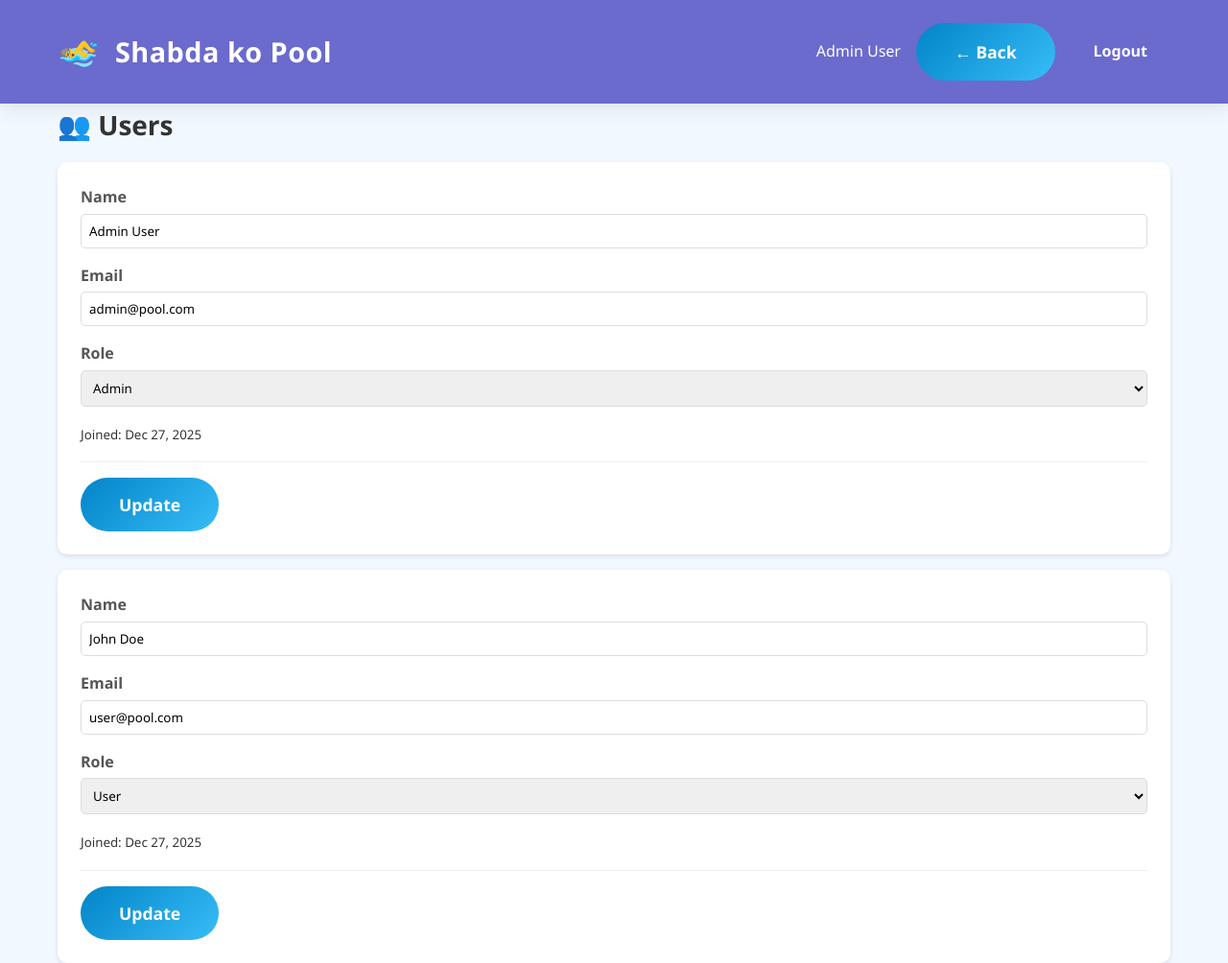
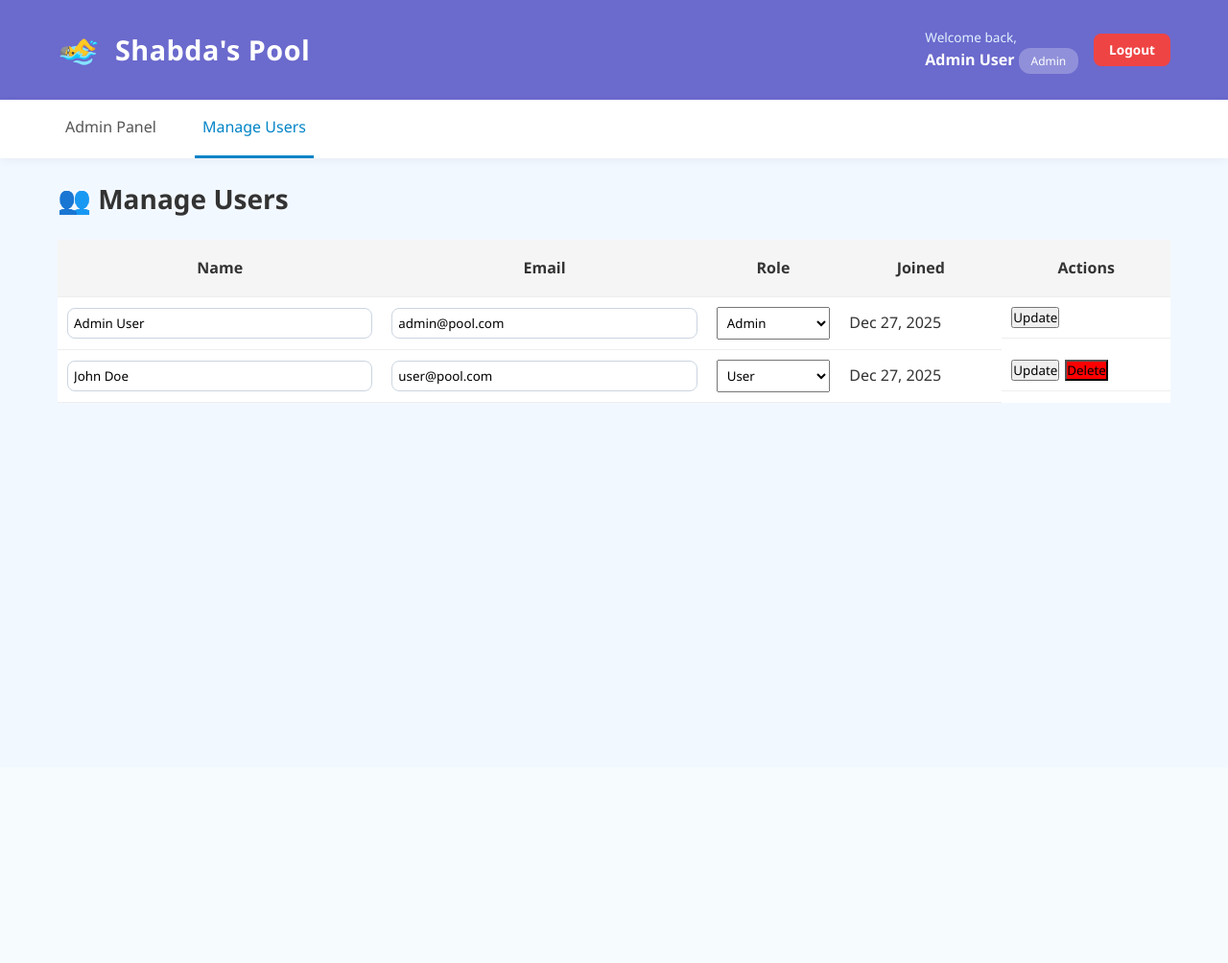
Before and after one commit to Shabda29/Swimming-Training-System29, a PHP site: page /admin_users.php in a window 1280 px wide. Shown: the whole page at 96% size. After the commit the page ends 420 px from the top, so only its background shows below. Run offline with PHP 8.4, Linux system fonts and the light colour scheme; a user stored in the database is signed in; data comes from the database, SQL or seed files in the repository; data that the repository does not hold is empty.

Commit message:
Add files via upload
admin dashboard has been modified along with added the admin users

```diff
--- a/swimming_pool/About.php
+++ b/swimming_pool/About.php
@@ -18,7 +18,7 @@ $stmt->close();
 <head>
     <meta charset="UTF-8">
     <meta name="viewport" content="width=device-width, initial-scale=1.0">
-    <title>My Bookings - habda ko pool</title>
+    <title>My Bookings - shabda's pool</title>
     <link rel="stylesheet" href="style.css">
 </head>
 <body>
@@ -27,7 +27,7 @@ $stmt->close();
             <div class="header-content">
                 <div class="logo-section">
                     <span class="logo">🏊‍♂</span>
-                    <h1>Shabda ko pool</h1>
+                    <h1>Shabda's pool</h1>
                 </div>
                 <div class="user-section">
                     <div class="user-info">
--- a/swimming_pool/Contact.php
+++ b/swimming_pool/Contact.php
@@ -18,7 +18,7 @@ $stmt->close();
 <head>
     <meta charset="UTF-8">
     <meta name="viewport" content="width=device-width, initial-scale=1.0">
-    <title>My Bookings - habda ko pool</title>
+    <title>My Bookings - shabda's pool</title>
     <link rel="stylesheet" href="style.css">
     <link rel="stylesheet" href="https://cdnjs.cloudflare.com/ajax/libs/font-awesome/6.5.0/css/all.min.css"/>
 </head>
@@ -28,7 +28,7 @@ $stmt->close();
             <div class="header-content">
                 <div class="logo-section">
                     <span class="logo">🏊‍♂</span>
-                    <h1>Shabda ko pool</h1>
+                    <h1>Shabda's pool</h1>
                 </div>
                 <div class="user-section">
                     <div class="user-info">
--- a/swimming_pool/admin_users.php
+++ b/swimming_pool/admin_users.php
@@ -8,112 +8,165 @@ if (!isAdmin()) {
 }
 
 if ($_SERVER['REQUEST_METHOD'] === 'POST') {
-    $user_id = $_POST['user_id'] ?? 0;
-    $action = $_POST['action'] ?? '';
+    $user_id = (int)($_POST['user_id'] ?? 0);
+    $action  = $_POST['action'] ?? '';
 
+    /* ========= UPDATE USER ========= */
+    if ($action === 'update') {
+        $name  = trim($_POST['name']);
+        $email = trim($_POST['email']);
+        $role  = $_POST['role'];
 
-    if ($action === 'update') {
-        $name = trim($_POST['name']);
-        $email = trim($_POST['email']);
-        $role = $_POST['role'];
-
-        $stmt = $conn->prepare("UPDATE users SET name = ?, email = ?, role = ? WHERE id = ?");
+        $stmt = $conn->prepare(
+            "UPDATE users SET name = ?, email = ?, role = ? WHERE id = ?"
+        );
         $stmt->bind_param("sssi", $name, $email, $role, $user_id);
         $stmt->execute();
         $stmt->close();
 
-        $_SESSION['message'] = "✓ User updated";
-        header('Location: admin_users.php');
+        $_SESSION['message'] = "✓ User updated successfully";
+        header("Location: admin_users.php");
         exit();
     }
+
+    /* ========= DELETE USER (FK SAFE) ========= */
+    if ($action === 'delete' && $user_id != $_SESSION['user_id']) {
+
+    // DELETE USER BOOKINGS FIRST
+    $stmt = $conn->prepare("DELETE FROM bookings WHERE user_id = ?");
+    $stmt->bind_param("i", $user_id);
+    $stmt->execute();
+    $stmt->close();
+
+    // DELETE USER
+    $stmt = $conn->prepare("DELETE FROM users WHERE id = ?");
+    $stmt->bind_param("i", $user_id);
+    $stmt->execute();
+    $stmt->close();
+
+    $_SESSION['message'] = "✓ User and bookings deleted";
+    header("Location: admin_users.php");
+    exit();
 }
 
+}
+
+
 $users = $conn->query("SELECT * FROM users ORDER BY created_at DESC");
+$pending_count = $conn->query("SELECT COUNT(*) AS c FROM bookings WHERE status='pending'")
+                      ->fetch_assoc()['c'];
 ?>
 <!DOCTYPE html>
 <html lang="en">
 <head>
 <meta charset="UTF-8">
-    <meta name="viewport" content="width=device-width, initial-scale=1.0">
-    <title>Users - Admin</title>
+<title>Manage Users</title>
 <link rel="stylesheet" href="style.css">
 </head>
 <body>
+
 <header class="header">
-        <div class="container">
-            <div class="header-content">
+    <div class="container header-content">
         <div class="logo-section">
-                    <span class="logo">🏊‍♂</span>
-                    <h1>Shabda ko Pool</h1>
+            <span class="logo">🏊‍♂️</span>
+            <h1>Shabda's Pool</h1>
         </div>
         <div class="user-section">
-                    <span><?php echo htmlspecialchars($_SESSION['user_name']); ?></span>
-                    <a href="admin.php" class="btn btn-primary">← Back</a>
-                    <a href="logout.php" class="btn btn-logout">Logout</a>
+            <div class="user-info">
+                <p>Welcome back,</p>
+                <strong><?php echo htmlspecialchars($_SESSION['user_name']); ?></strong>
+                <span class="badge">Admin</span>
             </div>
+            <a href="logout.php" class="btn btn-danger btn-sm">Logout</a>
         </div>
     </div>
 </header>
 
+<nav class="nav">
+<div class="container">
+    <a href="admin.php" class="nav-link">
+        Admin Panel
+        <?php if ($pending_count > 0): ?>
+            <span class="notification-badge"><?php echo $pending_count; ?></span>
+        <?php endif; ?>
+    </a>
+    <a href="admin_users.php" class="nav-link active">Manage Users</a>
+</div>
+</nav>
+
 <main class="container">
-        <h2>👥 Users</h2>
+<h2 style="margin-top:20px; margin-bottom:20px;">👥 Manage Users</h2>
 
 <?php if (isset($_SESSION['message'])): ?>
-            <div class="alert"><?php echo $_SESSION['message']; unset($_SESSION['message']); ?></div>
+<div class="alert">
+    <?php echo $_SESSION['message']; unset($_SESSION['message']); ?>
+</div>
 <?php endif; ?>
 
-        <?php if ($users->num_rows === 0): ?>
-            <div class="empty">No users found</div>
-        <?php else: ?>
-            <div class="grid">
+<table class="users-table" style="border-collapse:collapse; height:70%;">
+<thead style="height:60px;">
+<tr>
+    <th>Name</th>
+    <th>Email</th>
+    <th>Role</th>
+    <th>Joined</th>
+    <th>Actions</th>
+</tr>
+</thead>
+<tbody>
+
 <?php while ($user = $users->fetch_assoc()): ?>
-                    <div class="card">
-                        <form method="POST" class="edit-form">
+<tr style="text-align:left;">
+    <!-- ✅ FORM IS INSIDE TD (VALID HTML) -->
+    <td>
+        <form method="POST">
         <input type="hidden" name="user_id" value="<?php echo $user['id']; ?>">
+        <input type="text" name="name" value="<?php echo htmlspecialchars($user['name']); ?>" required>
+    </td>
 
-                            <div class="form-group">
-                                <label>Name</label>
-                                <input type="text" name="name" value="<?php echo htmlspecialchars($user['name']); ?>" required>
-                            </div>
+    <td>
+        <input type="email" name="email" value="<?php echo htmlspecialchars($user['email']); ?>" required>
+    </td>
 
-                            <div class="form-group">
-                                <label>Email</label>
-                                <input type="email" name="email" value="<?php echo htmlspecialchars($user['email']); ?>" required>
-                            </div>
+    <td>
+        <select name="role" required>
+            <option value="user" <?php if ($user['role']=='user') echo 'selected'; ?>>User</option>
+            <option value="admin" <?php if ($user['role']=='admin') echo 'selected'; ?>>Admin</option>
+        </select>
+    </td>
 
-                            <div class="form-group">
-                                <label>Role</label>
-                                <select name="role">
-                                    <option value="user" <?php echo $user['role'] === 'user' ? 'selected' : ''; ?>>User</option>
-                                    <option value="admin" <?php echo $user['role'] === 'admin' ? 'selected' : ''; ?>>Admin</option>
-                                </select>
-                            </div>
+    <td>
+        <?php echo date('M j, Y', strtotime($user['created_at'])); ?>
+    </td>
 
-                            <div class="form-group">
-                                <small>Joined: <?php echo date('M j, Y', strtotime($user['created_at'])); ?></small>
-                            </div>
+    <td class="actions">
+        <button type="submit" name="action" value="update">
+            Update
+        </button>
 
-                            <div class="actions">
-                                <button type="submit" name="action" value="update" class="btn btn-primary">Update</button>
         <?php if ($user['id'] != $_SESSION['user_id']): ?>
+            <button type="submit" name="action" value="delete" style="background-color:red;"
+                onclick="return confirm('Are you sure you want to delete this user?');">
+                Delete
+            </button>
         <?php endif; ?>
-                            </div>
         </form>
-                    </div>
+    </td>
+</tr>
 <?php endwhile; ?>
-            </div>
-        <?php endif; ?>
+
+</tbody>
+</table>
 </main>
 
 <style>
-        .grid { display: grid; gap: 1rem; }
-        .card { background: white; padding: 1.5rem; border-radius: 10px; box-shadow: 0 2px 5px rgba(0,0,0,0.1); }
-        .form-group { margin-bottom: 1rem; }
-        .form-group label { display: block; margin-bottom: 0.25rem; color: #555; }
-        .form-group input, .form-group select { width: 100%; padding: 0.5rem; border: 1px solid #ddd; border-radius: 5px; }
-        .actions { display: flex; gap: 0.5rem; margin-top: 1rem; padding-top: 1rem; border-top: 1px solid #eee; }
-        .alert { background: #d4edda; color: #155724; padding: 1rem; border-radius: 5px; margin-bottom: 1rem; }
-        .empty { text-align: center; padding: 3rem; color: #666; }
+.users-table{width:100%;border-collapse:collapse;margin-top:20px;background:#fff}
+.users-table th,.users-table td{padding:10px;border-bottom:1px solid #eee}
+.users-table th{background:#f5f5f5}
+.users-table input,.users-table select{width:100%;padding:6px}
+.actions{display:flex;gap:6px}
+.alert{background:#d4edda;padding:10px;margin-bottom:10px}
 </style>
+
 </body>
 </html>
--- a/swimming_pool/book.php
+++ b/swimming_pool/book.php
@@ -53,7 +53,7 @@ if ($_SERVER['REQUEST_METHOD'] === 'POST' && isset($_POST['book_session'])) {
 <head>
     <meta charset="UTF-8">
     <meta name="viewport" content="width=device-width, initial-scale=1.0">
-    <title>Booking Session - Shabda ko pool</title>
+    <title>Booking Session - Shabda's pool</title>
     <link rel="stylesheet" href="style.css">
 </head>
 <body>
@@ -62,7 +62,7 @@ if ($_SERVER['REQUEST_METHOD'] === 'POST' && isset($_POST['book_session'])) {
             <div class="header-content">
                 <div class="logo-section">
                     <span class="logo">🏊‍♂️</span>
-                    <h1>Shabda ko pool</h1>
+                    <h1>Shabda's pool</h1>
                 </div>
                 <div class="user-section">
                     <div class="user-info">
--- a/swimming_pool/config.php
+++ b/swimming_pool/config.php
@@ -1,5 +1,9 @@
 <?php
-session_start();
+
+if (session_status() === PHP_SESSION_NONE) {
+    session_start();
+}
+
 
 // Database configuration
 $servername = "localhost";
--- a/swimming_pool/index.php
+++ b/swimming_pool/index.php
@@ -18,7 +18,7 @@ $stmt->close();
 <head>
     <meta charset="UTF-8">
     <meta name="viewport" content="width=device-width, initial-scale=1.0">
-    <title>My Bookings - Shabda ko pool</title>
+    <title>My Bookings - Shabda's pool</title>
     <link rel="stylesheet" href="style.css">
 </head>
 <body>
@@ -27,7 +27,7 @@ $stmt->close();
             <div class="header-content">
                 <div class="logo-section">
                     <span class="logo">🏊‍♂</span>
-                    <h1>Shabda ko pool</h1>
+                    <h1>Shabda's pool</h1>
                 </div>
                 <div class="user-section">
                     <div class="user-info">
--- a/swimming_pool/my_bookings.php
+++ b/swimming_pool/my_bookings.php
@@ -18,7 +18,7 @@ $stmt->close();
 <head>
     <meta charset="UTF-8">
     <meta name="viewport" content="width=device-width, initial-scale=1.0">
-    <title>My Bookings - Shabda ko pool</title>
+    <title>My Bookings - Shabda's pool</title>
     <link rel="stylesheet" href="style.css">
 </head>
 <body>
@@ -27,7 +27,7 @@ $stmt->close();
             <div class="header-content">
                 <div class="logo-section">
                     <span class="logo">🏊‍♂</span>
-                    <h1>Shabda ko pool</h1>
+                    <h1>Shabda's pool</h1>
                 </div>
                 <div class="user-section">
                     <div class="user-info">
```
Also changed, not shown: swimming_pool/admin.php (+142 -41 lines). Lines whose indentation alone changed are shown as unchanged.
